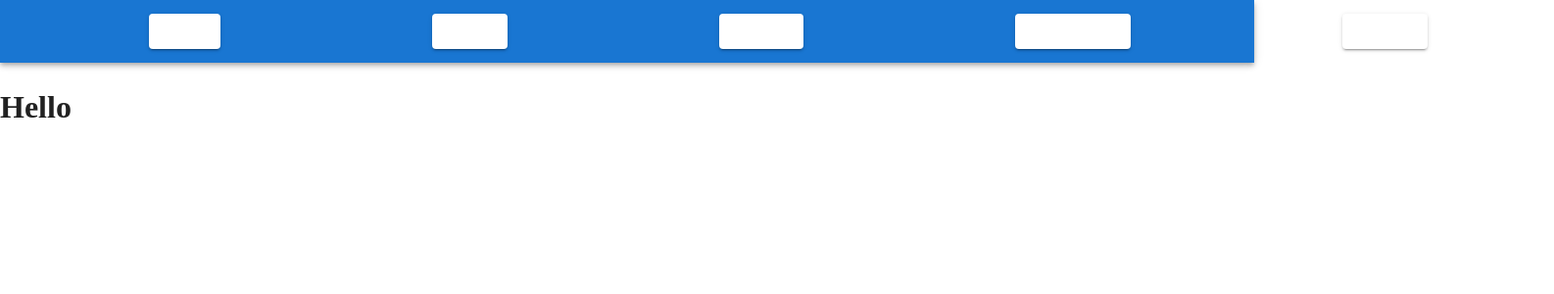
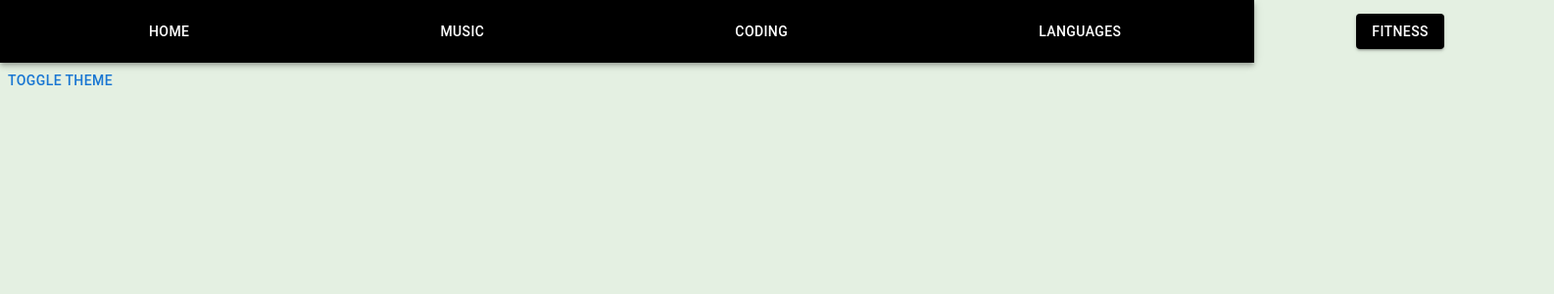
Before and after one commit to jenagansivakumar/pathfinder, a React (Create React App) app: page / in a window 1280 px wide. Shown: the top 300 px of the page at 98% size, 1586 px wide, since content can reach past the window. Built offline with nearby package versions, Linux system fonts and the light colour scheme.

Commit message:
created a theme toggle

```diff
--- a/public/index.html
+++ b/public/index.html
@@ -24,6 +24,7 @@
       work correctly both with client-side routing and a non-root public URL.
       Learn how to configure a non-root public URL by running `npm run build`.
     -->
+    <link href="https://fonts.googleapis.com/css2?family=Alfa+Slab+One&display=swap" rel="stylesheet">
     <title>React App</title>
   </head>
   <body>
--- a/src/App.tsx
+++ b/src/App.tsx
@@ -1,24 +1,38 @@
-import React from 'react';
-import Navbar from './Components/Navbar';
-import { createTheme, ThemeProvider } from '@mui/material/styles';
-import CssBaseline from '@mui/material/CssBaseline';
-import Home from './Pages/Home';
+import React from "react";
+import ReactDOM from "react-dom";
+import CssBaseline from "@mui/material/CssBaseline";
+import { ThemeProvider, createTheme } from "@mui/material/styles";
+import Button from "@mui/material/Button";
+import Navbar from "./Components/Navbar";
 
+const themeLight = createTheme({
+  palette: {
+    background: {
+      default: "#e4f0e2"
+    }
+  }
+});
 
-const theme = createTheme({
-  typography:{
-    fontFamily: "Roboto Serif"
+const themeDark = createTheme({
+  palette: {
+    background: {
+      default: "#222222"
+    },
+    text: {
+      primary: "#ffffff"
+    }
   }
-})
+});
 
+const App = () => {
+  const [light, setLight] = React.useState(true);
+  return (
+    <ThemeProvider theme={light ? themeLight : themeDark}>
+      <CssBaseline />
+      <Navbar />
+      <Button onClick={() => setLight((prev) => !prev)}>Toggle Theme</Button>
+    </ThemeProvider>
+  );
+};
 
-function App() {
-  return (
-  <ThemeProvider theme={theme}>
-    <CssBaseline />
-      <Home/>
-  </ThemeProvider>
-  );
-}
-
-export default App;
+export default App
--- a/src/Components/Navbar.tsx
+++ b/src/Components/Navbar.tsx
@@ -1,5 +1,5 @@
 import React from 'react';
-import { AppBar, Toolbar, Box, Button, createTheme } from '@mui/material';
+import { AppBar, Toolbar, Box, Button, createTheme, IconButton, Typography } from '@mui/material';
 
 
 export default function Navbar() {
@@ -7,11 +7,12 @@ export default function Navbar() {
 
   return (
     <>
-      <AppBar position="static">
+      <AppBar position="static" sx={{bgcolor: "black"}}>
         <Toolbar>
+
           <Box sx={{ flexGrow: 1, display: 'flex', justifyContent: 'space-between' }}>
             {pages.map((page) => (
-              <Button  variant='contained' key={page} sx={{ color: 'white', backgroundColor: 'white',  marginLeft: 16, marginRight: 11}} disableRipple>
+              <Button  variant='contained' key={page} sx={{bgcolor:"black", marginLeft: 14, marginRight:14}} >
                 {page}
               </Button>
             ))}
--- a/src/Pages/Home.tsx
+++ b/src/Pages/Home.tsx
@@ -1,13 +1,11 @@
 import React from 'react'
 import Navbar from '../Components/Navbar'
+
 
 export default function Home() {
   return (
     <>
     <Navbar/>
-    <div className="b">
-    <h1> Hello </h1>
-    </div>
     </>
   )
 }
--- a/src/index.css
+++ /dev/null
@@ -1,13 +0,0 @@
-body {
-  margin: 0;
-  font-family: -apple-system, BlinkMacSystemFont, 'Segoe UI', 'Roboto', 'Oxygen',
-    'Ubuntu', 'Cantarell', 'Fira Sans', 'Droid Sans', 'Helvetica Neue',
-    sans-serif;
-  -webkit-font-smoothing: antialiased;
-  -moz-osx-font-smoothing: grayscale;
-}
-
-code {
-  font-family: source-code-pro, Menlo, Monaco, Consolas, 'Courier New',
-    monospace;
-}
```
Also changed, not shown: src/Styles/themes.tsx (added, +34 -0 lines), src/Assets/jena.png (added).
